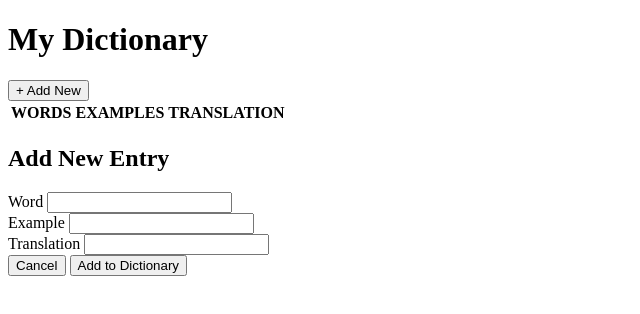
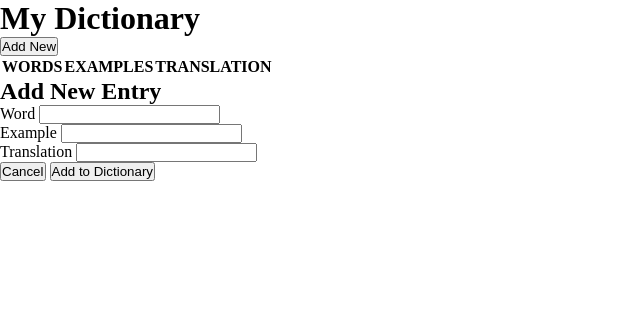
Before and after one commit to emikatop/my-dictionary, a plain HTML site: page index.html in a window 1280 px wide. Shown: the whole page, without its empty margins (0-640 px from the left). Drawn offline with Linux system fonts and the light colour scheme.

Commit message:
HTML: Bug fixes

```diff
--- a/index.html
+++ b/index.html
@@ -10,11 +10,12 @@
 <body>
     <header>
         <h1>My Dictionary</h1>
-        <button>+ Add New</button>
+        <button id="add-new-btn" class="add-btn">Add New</button>
     </header>
 
     <main>
-        <table>
+        <div class="table-container">
+        <table id="dictionary-table">
 
             <thead>
                 <tr>
@@ -28,6 +29,7 @@
             </tbody>
 
         </table>
+        </div>
     </main>
 
     <!-- Modal Popup -->
--- a/style.css
+++ b/style.css
@@ -0,0 +1,5 @@
+* {
+    padding: 0;
+    margin: 0;
+    box-sizing: border-box;
+}
```
